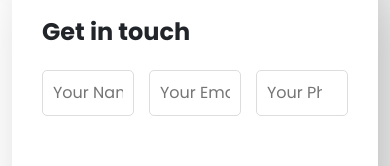
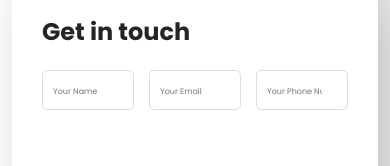
Before and after one commit to sinhasoumyadeep1234/MernPortfolio, a React (Vite) app in the folder client/: page /contact in a window 390 px wide. Shown: the part 483-649 px from the top of the page. Built offline with nearby package versions, Linux system fonts and the light colour scheme; no server answers.

Commit message:
Update App.css

```diff
--- a/client/src/App.css
+++ b/client/src/App.css
@@ -483,6 +483,13 @@
     width: 100px;
     height:max-content;
   }
+
+  #contact_form_new input::placeholder{
+    font-size:8px;
+  }
+  #contact_form_new input{
+    font-size:12px;
+  }
 }
 
 /* error page component */
```
